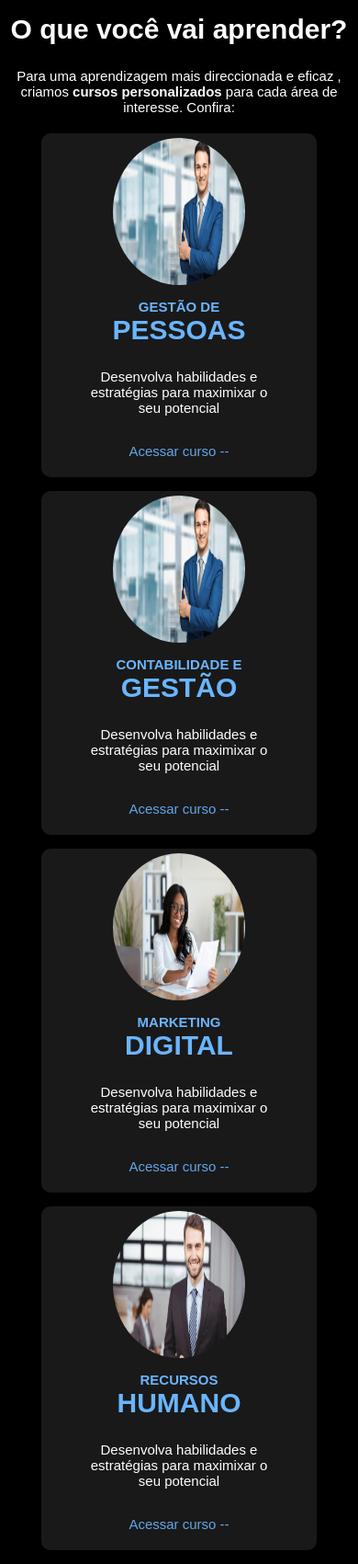
After one commit to ILCODEPROJETCS/Projecto_Curso, a PHP site: page /aprender.html in a window 390 px wide. The commit adds this page. Shown: the whole page at 92% size. Run offline with PHP 8.4, Linux system fonts and the light colour scheme.

Commit message:
Tela Aprender

```diff
--- /dev/null
+++ b/aprender.html
@@ -0,0 +1,60 @@
+<!DOCTYPE html>
+<html lang="en">
+<head>
+    <meta charset="UTF-8">
+    <meta name="viewport" content="width=device-width, initial-scale=1.0">
+    <link rel="stylesheet" href="style.css">
+    <title></title>
+</head>
+<body class="BodyAprender">
+    <section id="Aprender">
+        <h2 class="titulo">O que você vai aprender?</h2>
+        <p class="paragrafo">Para uma aprendizagem mais direccionada e eficaz
+            , criamos <b>cursos personalizados</b> para cada
+            área de interesse. Confira:
+        </p>
+        <div class="all">
+            <div class="in">
+                <div>
+                    <img src="img/gestor.jpg" alt="">
+                    <h2>GESTÃO DE <br><b>PESSOAS</b></h2>
+                    <p>Desenvolva habilidades e <br>
+                        estratégias para maximixar o <br>
+                        seu potencial
+                    </p>
+                    <a href="">Acessar curso --</a>
+                </div>
+                <div>
+                    <img src="img/gestor.jpg" alt="">
+                    <h2>CONTABILIDADE E<br><b>GESTÃO</b></h2>
+                    <p>Desenvolva habilidades e <br>
+                        estratégias para maximixar o <br>
+                        seu potencial
+                    </p>
+                    <a href="">Acessar curso --</a>
+                </div>
+            </div>
+            <div class="in">
+                <div>
+                    <img src="img/Contabilista.jpg" alt="">
+                    <h2>MARKETING <br><b>DIGITAL</b></h2>
+                    <p>Desenvolva habilidades e <br>
+                        estratégias para maximixar o <br>
+                        seu potencial
+                    </p>
+                    <a href="">Acessar curso --</a>
+                </div>
+                <div>
+                    <img src="img/RH.jpg" alt="">
+                    <h2>RECURSOS <br><b>HUMANO</b></h2>
+                    <p>Desenvolva habilidades e <br>
+                        estratégias para maximixar o <br>
+                        seu potencial
+                    </p>
+                    <a href="">Acessar curso --</a>
+                </div>
+            </div>
+            </div>
+    </section>
+</body>
+</html>
--- a/style.css
+++ b/style.css
@@ -1049,7 +1049,157 @@ form #btn:hover{
    }
 }
 
+/*Estilização da página aprender*/
+.BodyAprender{
+   background-color: #000;
+}
+#Aprender{
+   width: 100%;
+   background-color: #000;
+   justify-content: center;
+   align-items: center;
+   display: grid;
+   margin-top: 15px;
+}
+#Aprender h2{
+   font-size: 50px;
+   text-align: center;
+   color: #fff;
+   margin-bottom: 25px;
+}
+#Aprender p{
+   font-size: 20px;
+   text-align: center;
+   color: #fff;
+   margin-bottom: 20px;
+}
+#Aprender .all{
+   display: flex;
+   justify-content: center;
+   align-items: center;
+   margin-bottom: 15px;
+   gap: 10x;
+}
+#Aprender .all .in{
+   display: flex;
+   gap: 10px;
+   justify-content: center;
+   align-items: center;
+}
+#Aprender .all .in div{
+   display: grid;
+   justify-content: center;
+   align-items: center;
+   width: 300px;
+   border-radius: 10px;
+   padding: 20px;
+   background-color: rgb(25, 25, 25);
+}
+#Aprender .all .in div:hover{
+   box-shadow: 0px 0px 20px #20a6ff;
+   transition: .6s all;
+   transform: scale(1.02);
+   cursor: pointer;
+}
+#Aprender .in div img{
+   width: 90%;
+   height:230px;
+   justify-self: center;
+   border-radius: 100%;
+   margin-bottom: 15px;
+}
+#Aprender .in div h2{
+   color: rgb(106, 181, 255);
+   font-size: 25px;
+   text-align: center;
+}
+#Aprender .all .in div h2 b{
+   font-size: 30px;
+}
+#Aprender .in div p{
+   margin-bottom: 15px;
+   background-color: none;
+}
+#Aprender .in div a{
+   margin:15px 0 15px 0;
+   font-size: 20px;
+   color: rgb(106, 181, 255);
+   text-align: center;
+}
+@media(max-width:1295px){
+   #Aprender .all .in{
+      display: grid;
+      gap: 15px;
+   }
+   #Aprender .all .in div{
+      width: 400px;
+   }
+   #Aprender .all .in div img{
+      width: 70%;
+      border-radius: 80%;
+      justify-self: center;
+      align-self: center;
+   }
+}
+@media(max-width:850px){
+   #Aprender .all{
+      display: grid;
+      gap: 15px;
+   }
+   #Aprender .all .in div{
+      padding: 10px;
+      width: 450px;
+   }
+   #Aprender .all .in div img{
+      width: 60%;
+      height: 200px;
+      border-radius: 80%;
+      justify-self: center;
+      align-self: center;
+   }
+}
+@media(max-width:645px){
+   #Aprender h2{
+      font-size: 30px;
+   }
+   #Aprender p{
+      font-size: 15px;
+   }
+   #Aprender .all .in div{
+      width: 350px;
+   }
+   #Aprender .in div h2{
+      font-size: 20px;
+   }
+   #Aprender .in div h2 b{
+      font-size: 25px;
+   }
+   #Aprender .in div p, #Aprender .in div a{
+      font-size: 15px;
+   }
+}
 
+@media(max-width:420px){
+   #Aprender .in div h2{
+      font-size: 15px;
+   }
+   #Aprender .in div h2 b{
+      font-size: 20px;
+   }
+   #Aprender .all .in div img{
+      height: 160px;
+   }
+   #Aprender .all .in div{
+      width: 300px;
+      padding: 5px;
+   }
+}
+
+@media(max-width:310px){
+   #Aprender .all .in div{
+      width: 250px;
+   }
+}
 /*Rodapé*/
 
 footer
```
Also changed, not shown: img/Contabilista.jpg (added), img/RH.jpg (added), img/gestor.jpg (added).
